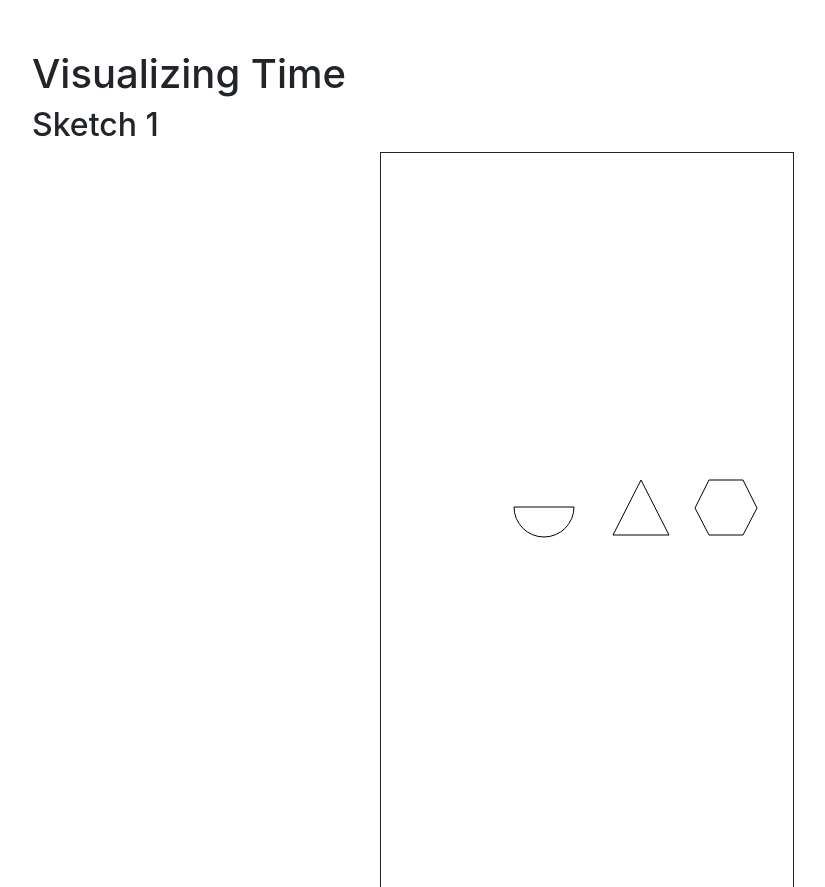
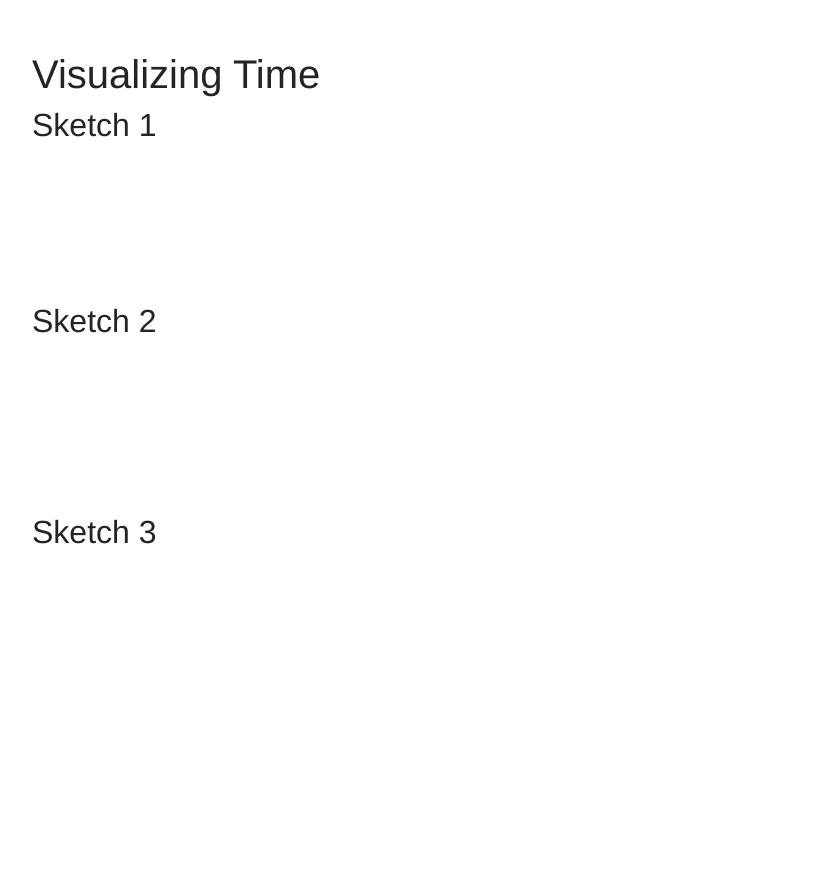
Before and after one commit to hlienhard/hlienhard.github.io, a plain HTML site: page index.html in a window 1280 px wide. Shown: the top 887 px of the page, without its empty margins (53-878 px from the left). After the commit the page ends 800 px from the top, so only its background shows below. Drawn offline with nearby package versions, Linux system fonts and the light colour scheme.

Commit message:
Project_1

```diff
--- a/style.css
+++ b/style.css
@@ -1,18 +1,25 @@
 body {
     padding: 50px;
+    font-family: "HelveticaNeueLT Std","Helvetica LT Std", "Helvetica", "Arial", "sans-serif";
 }
 
-#plot1, #plot2, #plot3 {
-    width: 414px;
-    height: 736px;
-    border: 1px solid;
-    float: left;
-    margin-left: auto;
-    margin-right: auto;
-    margin-bottom:40px;
+h1{
+    font-weight: 100;
 }
 
-#plot2 canvas, #plot3 canvas  {
-    width: 100%;
-    height: 100%;
+h3{
+    text-transform: uppercase;
+    font-size: 1.1em;
+    letter-spacing: 0.03em;
+    color: #00c1ff;
+    /* font-weight: bolder; */
+    line-height: 2em;
 }
+
+a {
+    color: #04c5ff;
+}
+
+.bold{
+    font-weight: bold;
+}
```
